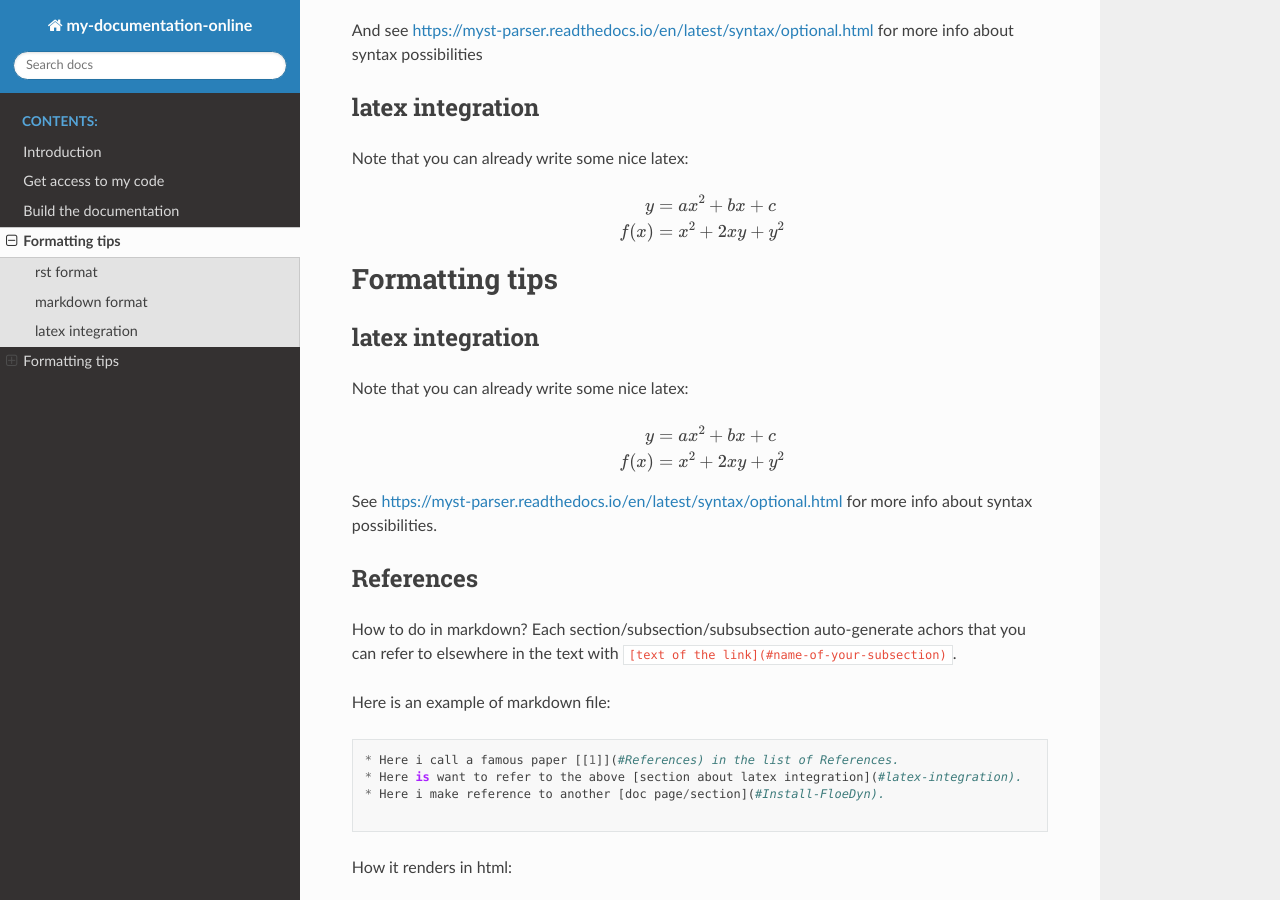
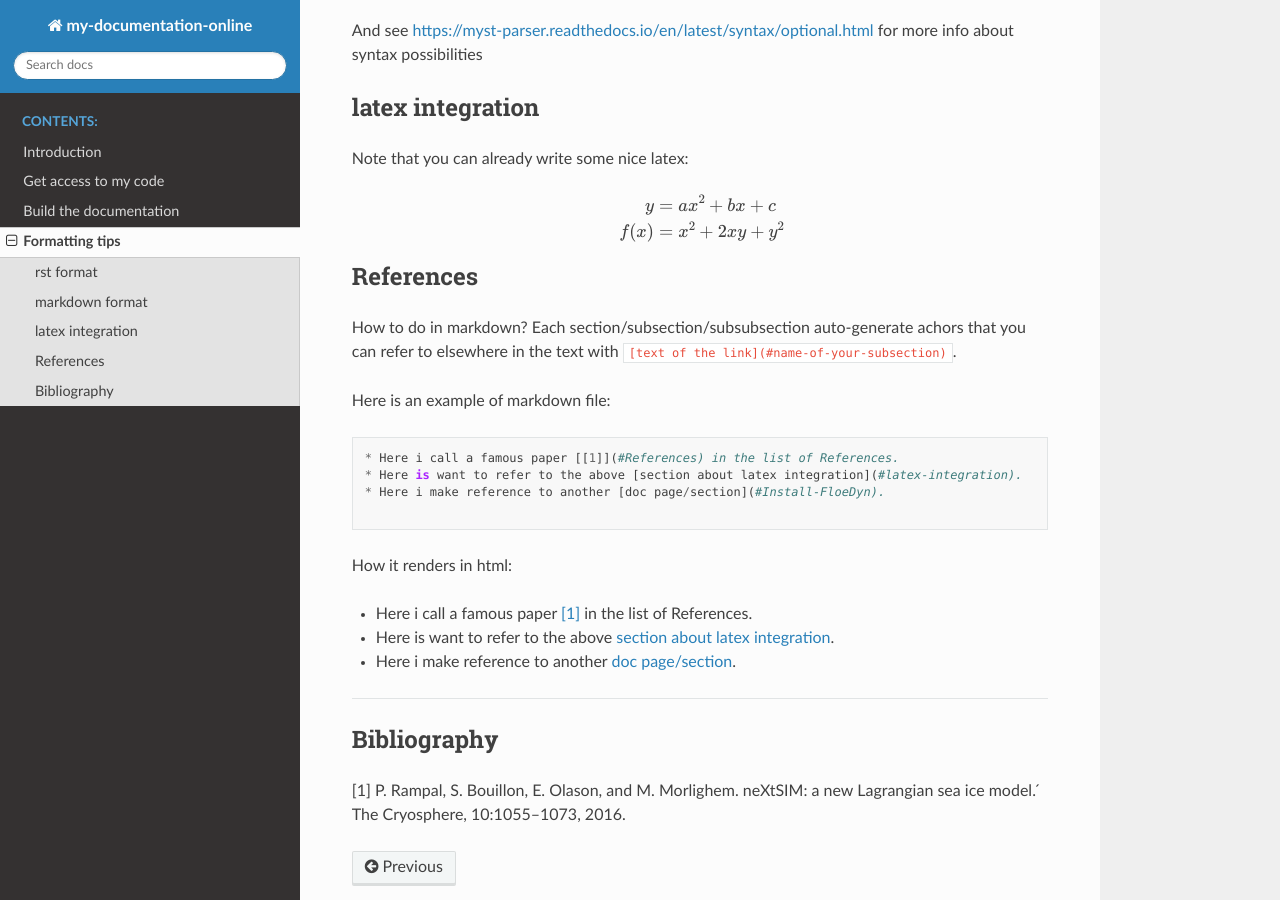
Before and after one commit to sasip-climate/my-doc-online, a Sphinx documentation site: the page built from source/formatting-tips.md, in a window 1280 px wide and 900 px high, scrolled down 634 px. Built offline with Sphinx 7.4.7 and the Read the Docs theme 2.0.0, drawn with Linux system fonts in a browser that asks for light colours.

Commit message:
Update formatting-tips.md

```diff
--- a/source/formatting-tips.md
+++ b/source/formatting-tips.md
@@ -35,22 +35,6 @@ $$
    \end{eqnarray}
 $$
 
-# Formatting tips
-
-## latex integration
-<a name="subseclatex"></a>
-
-Note that you can already write some nice latex:
-
-$$
-   \begin{eqnarray}
-      y    & = & ax^2 + bx + c \\
-      f(x) & = & x^2 + 2xy + y^2
-   \end{eqnarray}
-$$
-
-See [https://myst-parser.readthedocs.io/en/latest/syntax/optional.html](https://myst-parser.readthedocs.io/en/latest/syntax/optional.html) for more info about syntax possibilities.
-
 ## References
 How to do in markdown? Each section/subsection/subsubsection auto-generate achors that you can refer to elsewhere in the text with  `[text of the link](#name-of-your-subsection)`.
 
@@ -70,6 +54,6 @@ How it renders in html:
 * Here i make reference to another [doc page/section](#Install-FloeDyn).
 
 ---
-### Bibliography
+## Bibliography
 
 [1] P. Rampal, S. Bouillon, E. Olason, and M. Morlighem. neXtSIM: a new Lagrangian sea ice model.  ́ The Cryosphere, 10:1055–1073, 2016.
```
